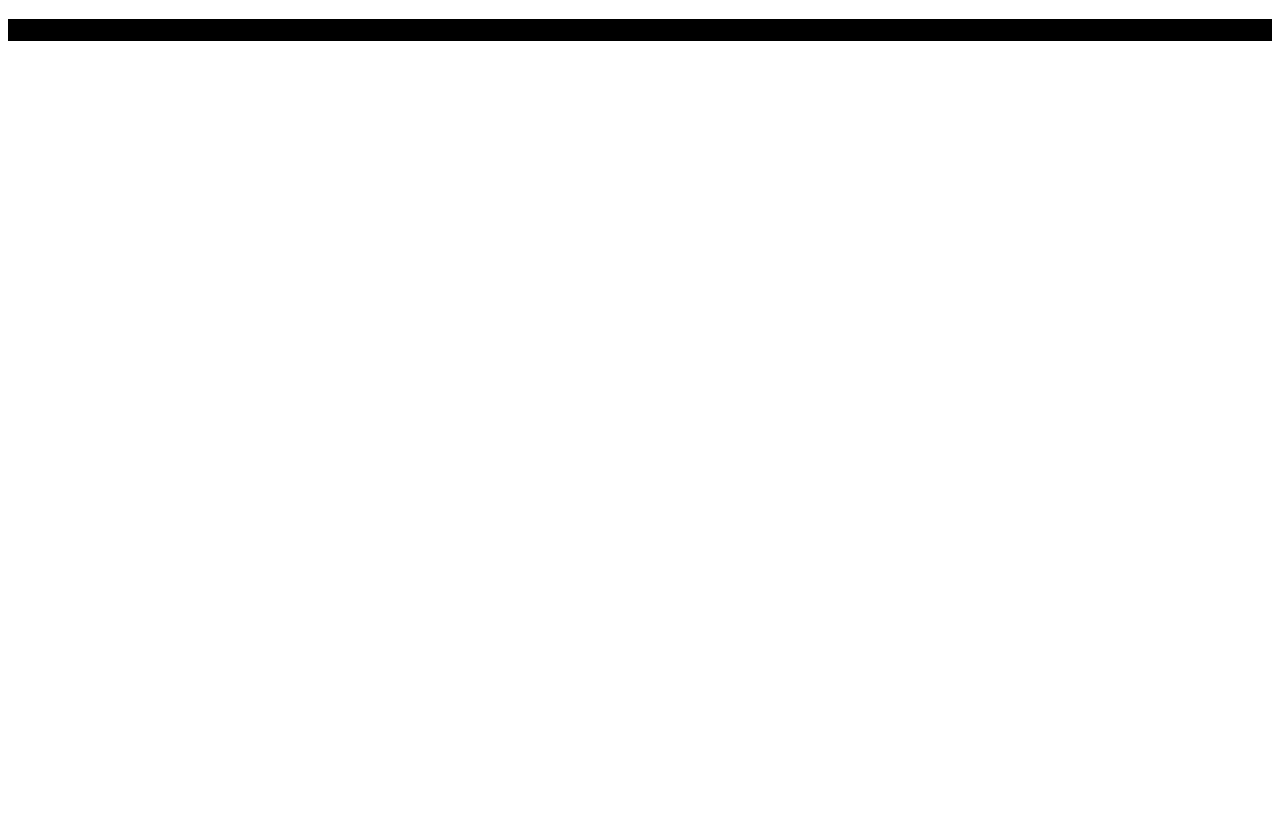
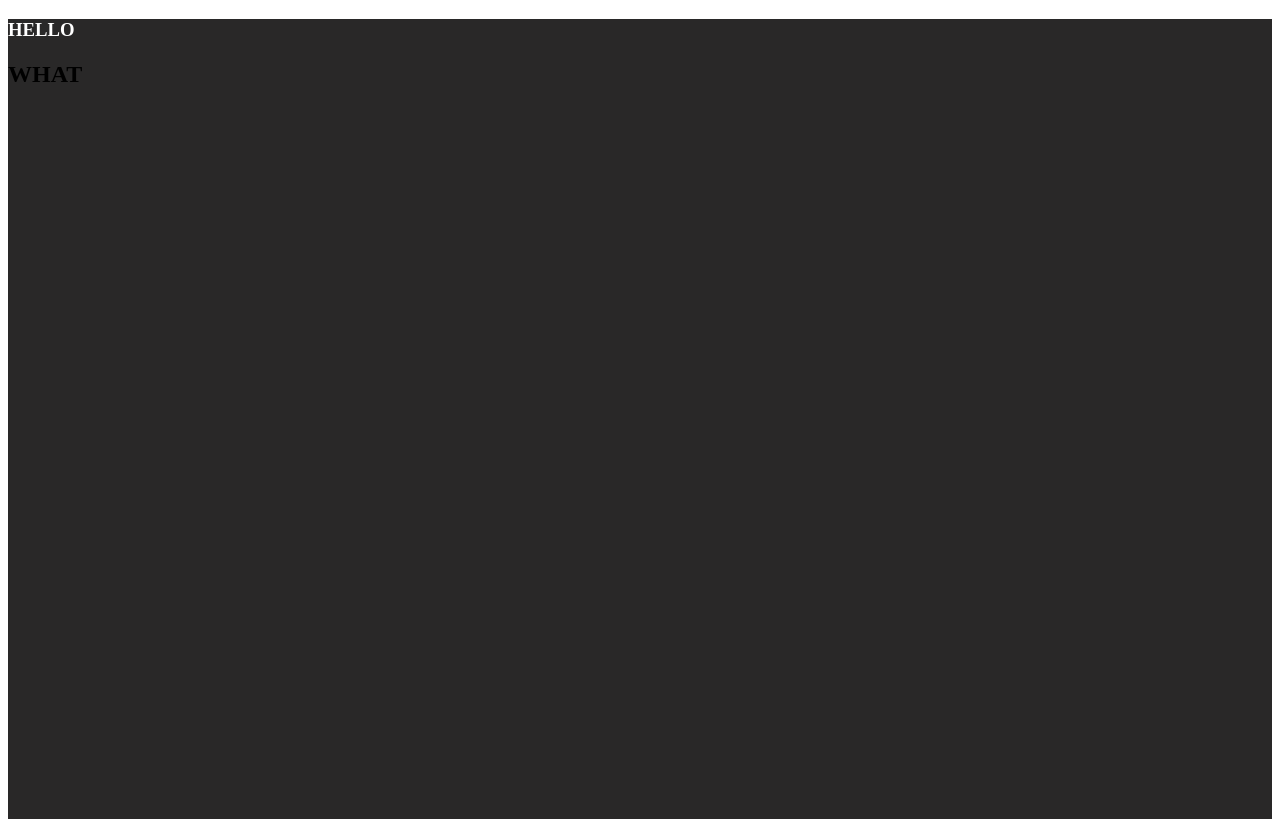
Before and after one commit to edmuri/Systrum, a React (Vite) app in the folder frontend/: page / in a window 1280 px wide. Before the commit the page ends 800 px from the top, so only its background shows below. Built offline with nearby package versions, Linux system fonts and the light colour scheme.

Commit message:
messing with frontend setup

```diff
--- /dev/null
+++ b/frontend/index.css
@@ -0,0 +1,9 @@
+html{
+    margin:0;
+    padding:0;
+    overflow:hidden;
+}
+
+#root{
+    height:100vh;
+}
--- a/frontend/index.html
+++ b/frontend/index.html
@@ -3,6 +3,7 @@
     <head>
         <meta charset="UTF-8" />
         <title>TEMP PLAYLIST</title>
+        <link rel="stylesheet" href="./index.css">
     </head>
     <body>
         <div id="root"></div>
--- a/frontend/main.jsx
+++ b/frontend/main.jsx
@@ -1,11 +1,11 @@
 import React from "react";
 import ReactDOM from "react-dom/client";
 import App from "./src/App";
+// import "./index.css";
 
 const root = ReactDOM.createRoot(document.getElementById("root"));
  root.render(
   <React.StrictMode>
-
      <App />
    </React.StrictMode>
  );
--- a/frontend/src/Pages/LandingPage.jsx
+++ b/frontend/src/Pages/LandingPage.jsx
@@ -6,7 +6,10 @@ const LandingPage = () => {
     return(
         <div className = "landingPage">
             <div className = "upperSection">
-                <h3>HELLO</h3>
+                <h3 id="Text">HELLO</h3>
+            </div>
+            <div className = "middleSection">
+                <h2>WHAT</h2>
             </div>
         </div>
     )
--- a/frontend/src/Pages/Styles/LandingPage.css
+++ b/frontend/src/Pages/Styles/LandingPage.css
@@ -1,3 +1,16 @@
 .landingPage{
-    background-color: black;
+    background-color: #292828;
+    height:100vh;
+    margin:0;
+    padding:0;
 }
+/* .upperSection{
+    background-color:clear;
+    height: 50%;
+}
+.middleSection{
+    background-color:blue;
+} */
+#Text{
+    color:white;
+}
```
